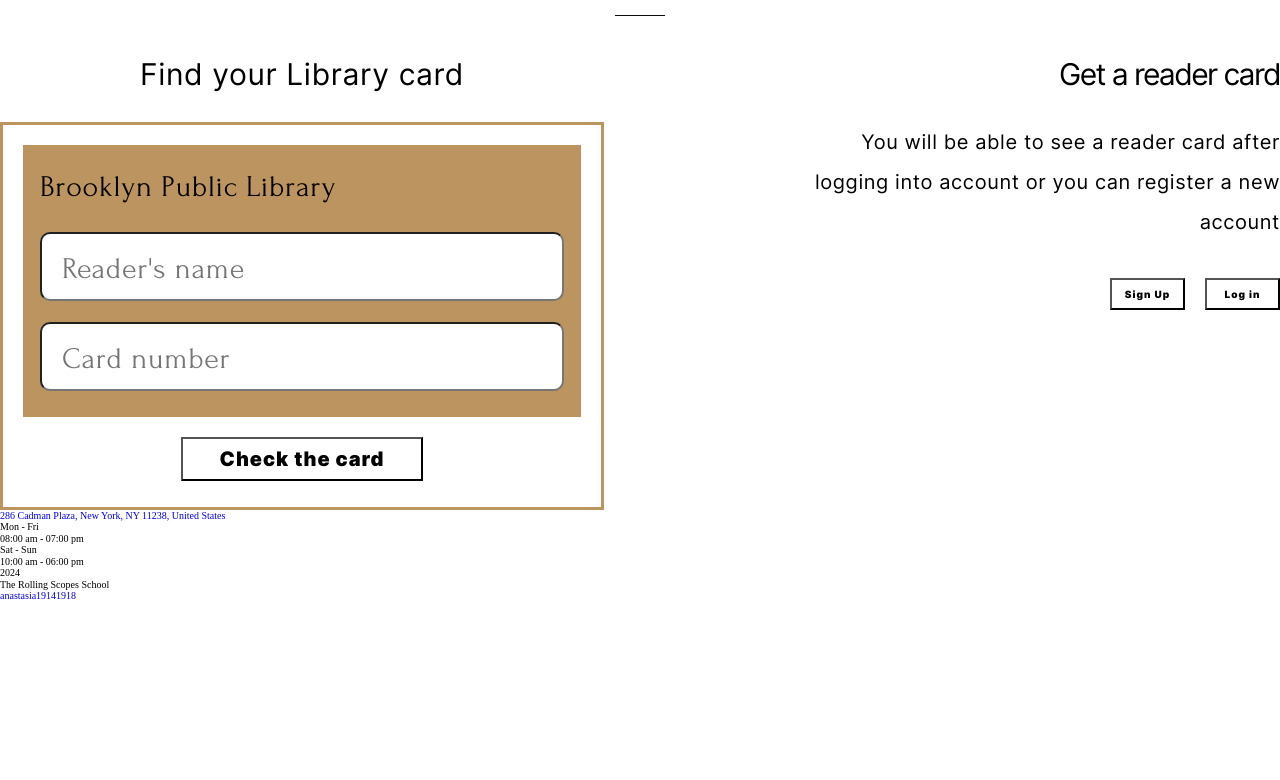
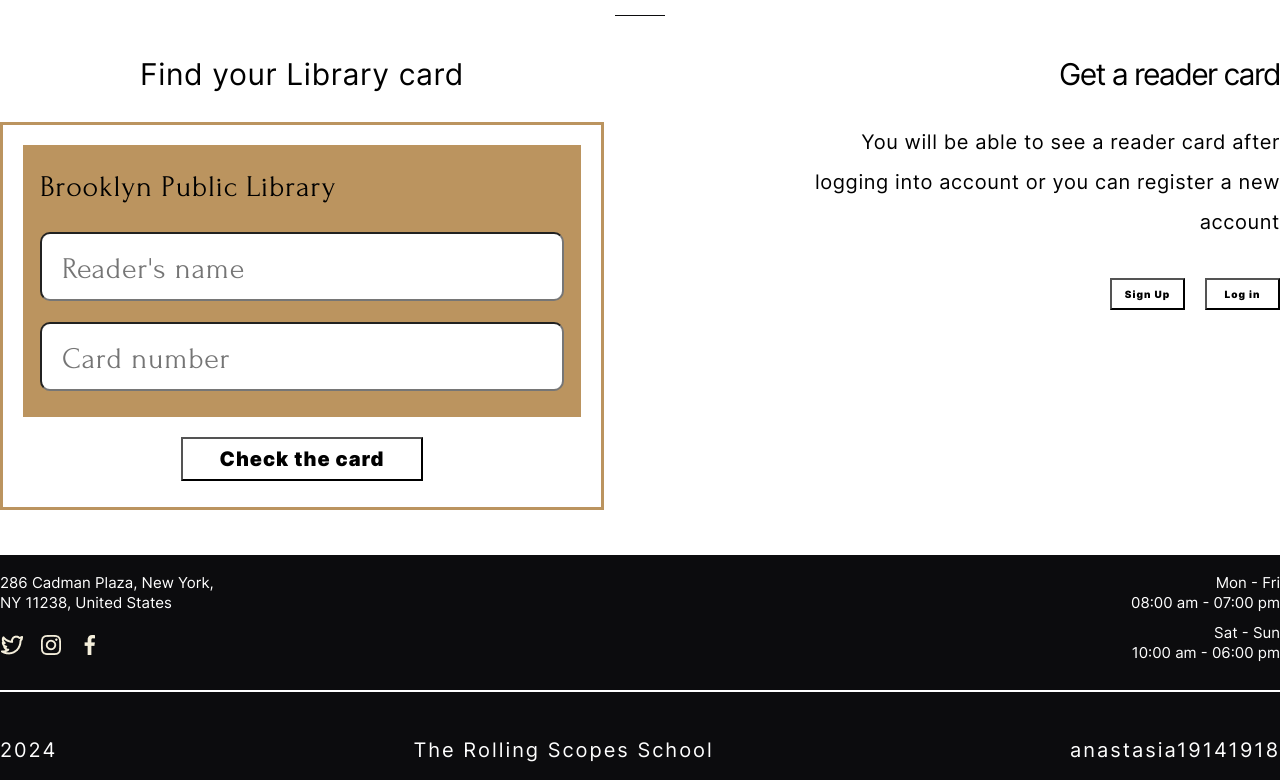
Before and after one commit to anastasia19141918/Library, a website: page index.html in a window 1280 px wide. Shown: the part 4437-5217 px from the top of the page. Before the commit the page ends 5039 px from the top, so only its background shows below. Drawn offline with Linux system fonts and the light colour scheme.

Commit message:
feat: add footer

```diff
--- a/index.html
+++ b/index.html
@@ -366,9 +366,9 @@
             286 Cadman Plaza, New York, NY 11238, United States
           </a>
           <div class="footer__media">
-            <a href="https://twitter.com/" class="footer__twitter"><span class="footer__twitter_icon icon"></span></a>
-            <a href="https://www.instagram.com/" class="footer__instagram"><span class="footer__instagram_icon icon"></span></a>
-            <a href="https://www.facebook.com/" class="footer__facebook"><span class="footer__facebook_icon icon"></span></a>
+            <a href="https://twitter.com/" class="footer__twitter"><span class="icon__twitter icon"></span></a>
+            <a href="https://www.instagram.com/" class="footer__instagram"><span class="icon__instagram icon"></span></a>
+            <a href="https://www.facebook.com/" class="footer__facebook"><span class="icon__facebook icon"></span></a>
           </div>
         </div>
         <div class="footer__time">
@@ -385,7 +385,9 @@
       <div class="footer__line"></div>
       <div class="footer__school">
         <div class="footer__inf">2024</div>
-        <div class="footer__inf">The Rolling Scopes School</div>
+        <a class="footer__inf" href="https://github.com/rolling-scopes-school/tasks/blob/master/tasks/library/library.md">
+          The Rolling Scopes School
+        </a>
         <a href="https://github.com/anastasia19141918" class="footer__inf githab">anastasia19141918</a>
       </div>
     </div>
--- a/src/sass/component/_cards.scss
+++ b/src/sass/component/_cards.scss
@@ -1,3 +1,7 @@
+.libraryCard {
+  padding: 0 0 45px 0;
+}
+
 .libraryCard__title {
   letter-spacing: 1.8px;
 }
--- /dev/null
+++ b/src/sass/component/_icon.scss
@@ -0,0 +1,23 @@
+.icon {
+  display: block;
+  width: 24px;
+  height: 24px;
+  &__twitter {
+    background-image: url('../../src/img/social-media/twitter.png');
+    background-size: 24px 24px;
+    background-repeat: no-repeat;
+    align-items: center;
+  }
+  &__instagram {
+    background-image: url('../../src/img/social-media/instagram.png');
+    background-size: 24px 24px;
+    background-repeat: no-repeat;
+    align-items: center;
+  }
+  &__facebook{
+    background-image: url('../../src/img/social-media/facebook.png');
+    background-size: 24px 24px;
+    background-repeat: no-repeat;
+    align-items: center;
+  }
+}
--- /dev/null
+++ b/src/sass/layout/_footer.scss
@@ -0,0 +1,62 @@
+.footer {
+  padding: 18px 0 20px 0;
+  background-color: $color-header-footer;
+}
+
+.footer__contact {
+  display: flex;
+  margin-bottom: 17px;
+  flex-direction: row;
+  justify-content: space-between;
+}
+
+.footer__text {
+  width: 229px;
+  display: block;
+  margin-bottom: 20px;
+  font-family: 'Inter', sans-serif;
+  font-weight: 400;
+  font-size: 1.5rem;
+  line-height: 2.0rem;
+  color: $color-block-title;
+}
+
+.footer__media {
+  display: flex;
+  flex-direction: row;
+  gap: 0 15px;
+}
+
+.footer__days {
+  margin-bottom: 10px;
+  text-align: right;
+}
+
+.footer__schedule {
+  font-family: 'Inter', sans-serif;
+  font-weight: 400;
+  font-size: 1.5rem;
+  line-height: 2.0rem;
+  color: $color-block-title;
+}
+
+.footer__line {
+  width: 100%;
+  margin-bottom: 48px;
+  border: 1px solid $color-block-title;
+}
+
+.footer__school {
+  display: flex;
+  flex-direction: row;
+  justify-content: space-between;
+}
+
+.footer__inf {
+  font-family: 'Inter', sans-serif;
+  font-weight: 400;
+  font-size: 2.0rem;
+  line-height: 2.0rem;
+  letter-spacing: 2px;
+  color: $color-block-title;
+}
--- a/src/sass/style.scss
+++ b/src/sass/style.scss
@@ -7,6 +7,7 @@
 
 @import"layout/header";
 @import"layout/wrapper";
+@import"layout/footer";
 
 @import"component/navigation";
 @import"component/welcome";
@@ -15,3 +16,4 @@
 @import"component/shop";
 @import"component/contact";
 @import"component/cards";
+@import"component/icon";
```
Also changed, not shown: src/sass/style.css, 1 other file.
